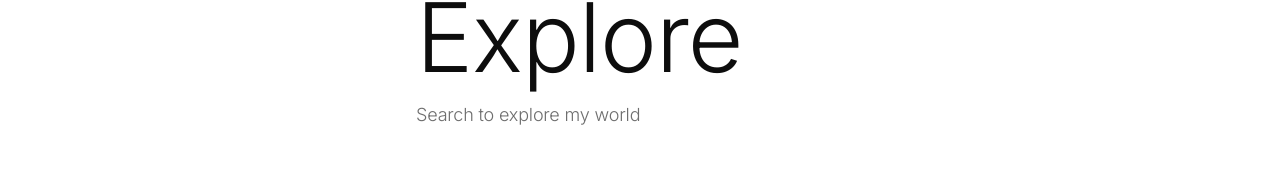
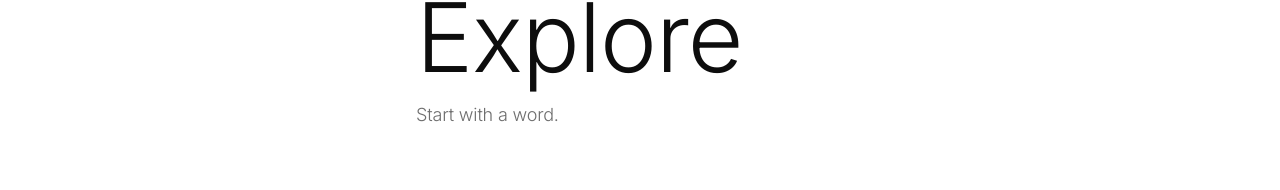
Before and after one commit to suyashgoel/personal-website, a Next.js app in the folder apps/web/: page /search in a window 1280 px wide. Shown: the part 253-443 px from the top of the page. Built offline with nearby package versions, Linux system fonts and the light colour scheme; no server answers.

Commit message:
refactor: make minor UI changes

```diff
--- a/apps/web/src/app/(public)/entries/[slug]/loading.tsx
+++ b/apps/web/src/app/(public)/entries/[slug]/loading.tsx
@@ -7,7 +7,7 @@ export default function EntryPageSkeleton() {
         <Skeleton className="h-12 w-3/4 sm:h-14 md:h-16" />
       </header>
 
-      <div className="mb-12 overflow-hidden rounded-md border border-hairline">
+      <div className="mb-12 overflow-hidden rounded-md border-hairline">
         <Skeleton className="w-full aspect-video" />
       </div>
 
--- a/apps/web/src/components/about/AboutPage.tsx
+++ b/apps/web/src/components/about/AboutPage.tsx
@@ -25,7 +25,7 @@ export function AboutPage({ content }: AboutPageProps) {
       <div className="mb-20 text-center">
         <Link
           href="/search"
-          className="inline-flex items-center text-sm font-light tracking-tight text-foreground/60 transition-all duration-200 hover:text-foreground hover:tracking-normal"
+          className="inline-flex items-center text-lg font-light tracking-tight text-foreground/60 transition-all duration-200 hover:text-foreground hover:tracking-normal"
         >
           Explore the archives
         </Link>
@@ -64,7 +64,7 @@ export function AboutPage({ content }: AboutPageProps) {
         </div>
       </section>
 
-      <footer className="mt-20 pt-12">
+      <footer className="mt-12 pt-12">
         <p className="text-center text-xs font-light tracking-tight text-foreground/50">
           © 2025 Suyash Goel
         </p>
--- a/apps/web/src/components/search/SearchCard.tsx
+++ b/apps/web/src/components/search/SearchCard.tsx
@@ -61,7 +61,7 @@ export function SearchCard() {
           Explore
         </h1>
         <p className="text-lg font-light text-foreground/60">
-          Search to explore my world
+          Start with a word.
         </p>
       </header>
 
@@ -91,11 +91,15 @@ export function SearchCard() {
       </form>
 
       {infoMessage && (
-        <p className="mt-6 text-sm font-light text-destructive">{infoMessage}</p>
+        <p className="mt-6 text-sm font-light text-destructive">
+          {infoMessage}
+        </p>
       )}
 
       {errorMessage && (
-        <p className="mt-6 text-sm font-light text-destructive">{errorMessage}</p>
+        <p className="mt-6 text-sm font-light text-destructive">
+          {errorMessage}
+        </p>
       )}
     </>
   );
```
